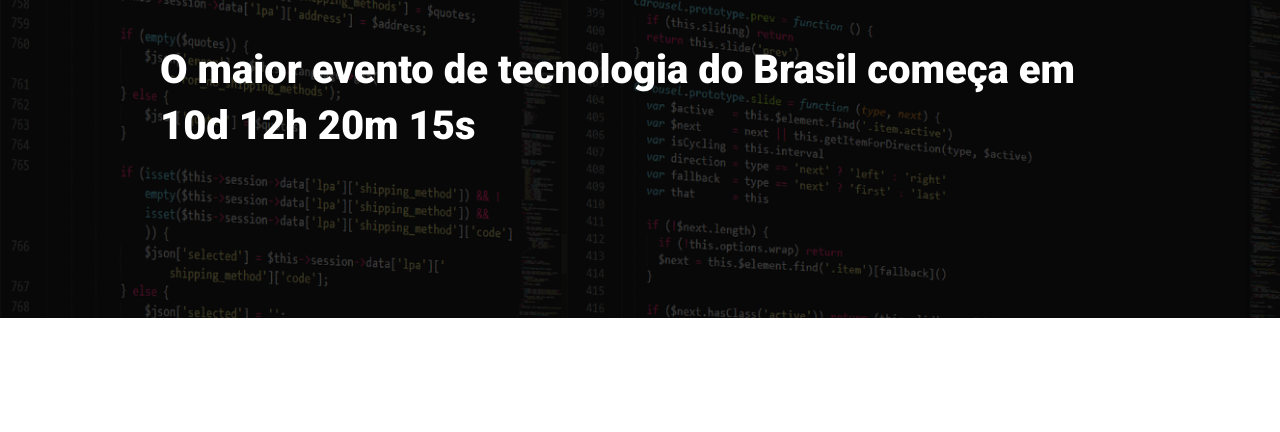
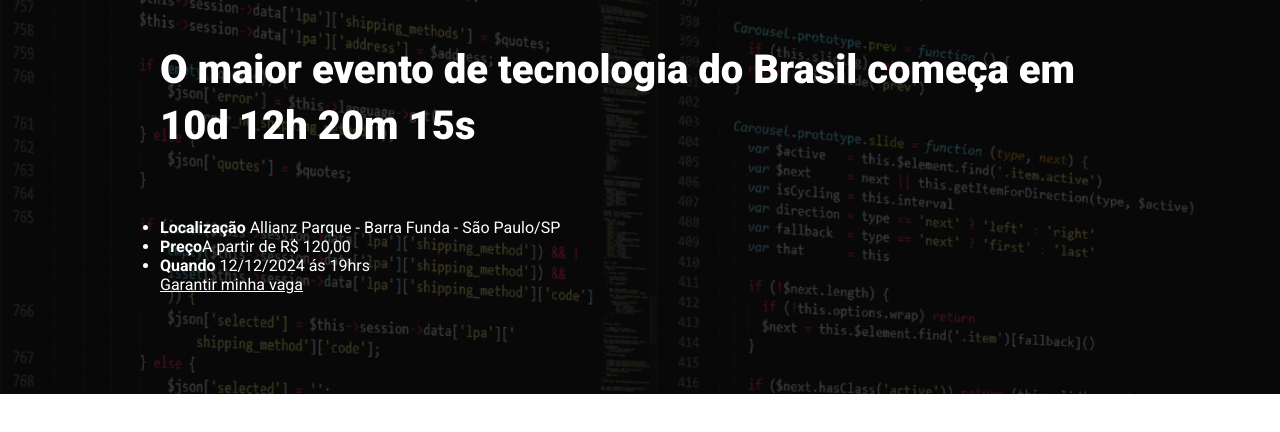
Before and after one commit to LucaasOliveira/EBAC, a website built with Parcel: page ebac/landing-page-parcel/src/index.html in a window 1280 px wide. Shown: the part 166-598 px from the top of the page. Built offline with nearby package versions, Linux system fonts and the light colour scheme.

Commit message:
feat: adicionando tags, conteudos e classes para o header

```diff
--- a/ebac/landing-page-parcel/src/index.html
+++ b/ebac/landing-page-parcel/src/index.html
@@ -14,6 +14,14 @@
     <section class="container">
       <img class="hero__logo" src="./images/ebac_logo.svg" alt="logo ebac">
       <p class="hero__text">O maior evento de tecnologia do Brasil começa em 10d 12h 20m 15s</p>
+    <section class="infos-bar">
+      <ul class="infos-bar__infos">
+        <li class="infos-bar__infos__item"><b>Localização</b> Allianz Parque - Barra Funda - São Paulo/SP</li>
+        <li class="infos-bar__infos__item"><b>Preço</b>A partir de R$ 120,00</li>
+        <li class="infos-bar__infos__item"><b>Quando</b> 12/12/2024 ás 19hrs</li>
+      </ul>
+      <a href="#" class="button button--primary">Garantir minha vaga</a>
+    </section>
     </section>
   </header>
 
```
